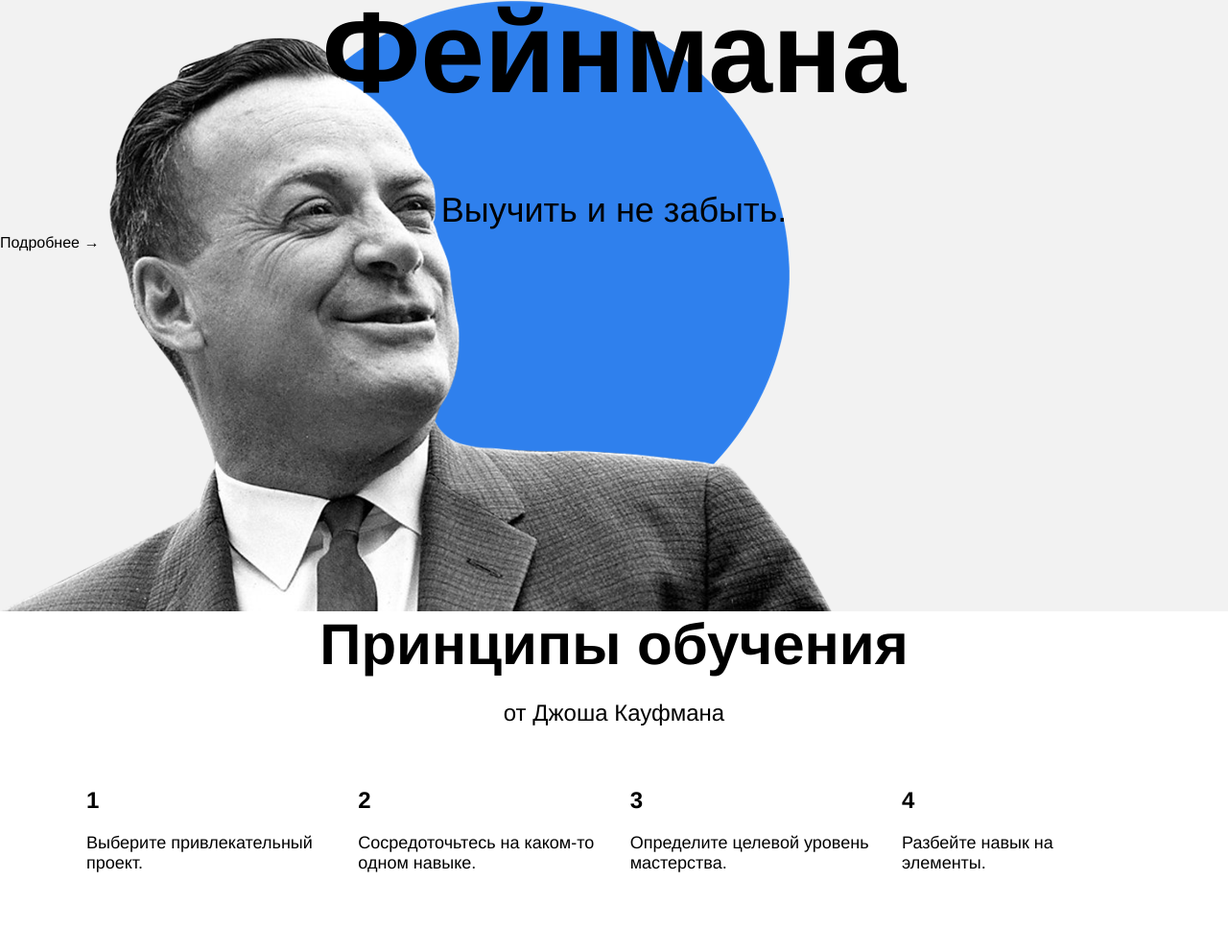
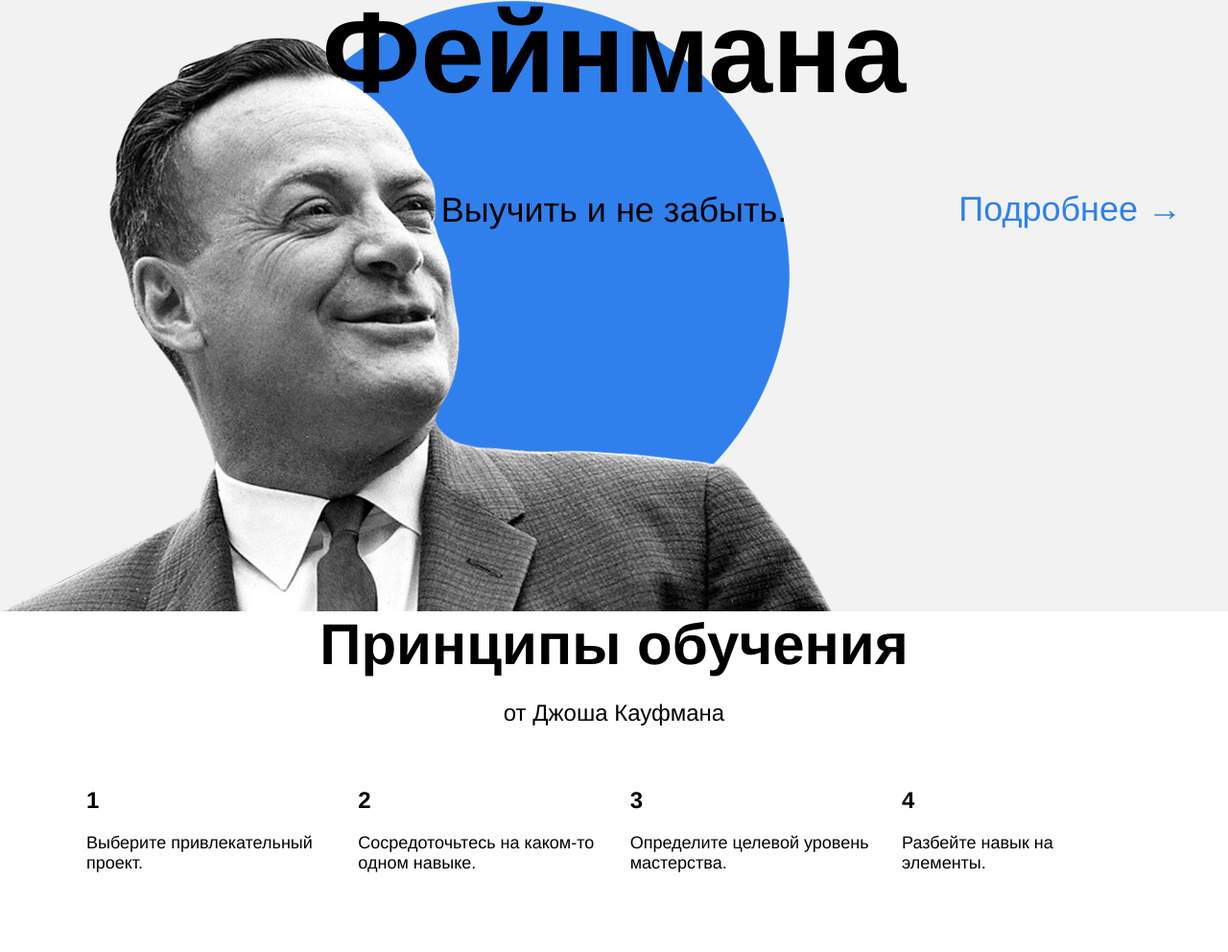
Before and after one commit to burlake/how-to-learn-project, a plain HTML site: page index.html in a window 1280 px wide. Shown: the part 2290-3282 px from the top of the page at 96% size. Drawn offline with Linux system fonts and the light colour scheme.

Commit message:
feynman - link

```diff
--- a/index.html
+++ b/index.html
@@ -78,7 +78,7 @@
     <feynman class="feynman">
       <h2 class="feynman__title">Метод Фейнмана</h2>
       <p class="feynman__subtitle">Выучить и не забыть.</p>
-      <p><a href="#" class= "feynman__link"></a>Подробнее &rarr;</p>
+      <p><a href="#" class= "feynman__link">Подробнее &rarr;</a></p>
       <img class="feynman__image" src="./images/feynman.png" alt="Фриман">
     </feynman>
 
--- a/styles/style.css
+++ b/styles/style.css
@@ -210,6 +210,7 @@ align-content: center;
   font-weight: normal;
   color: #2f80ed;
   z-index: 1;
+  text-decoration: none;
 }
 
 .feynman__image {
```
